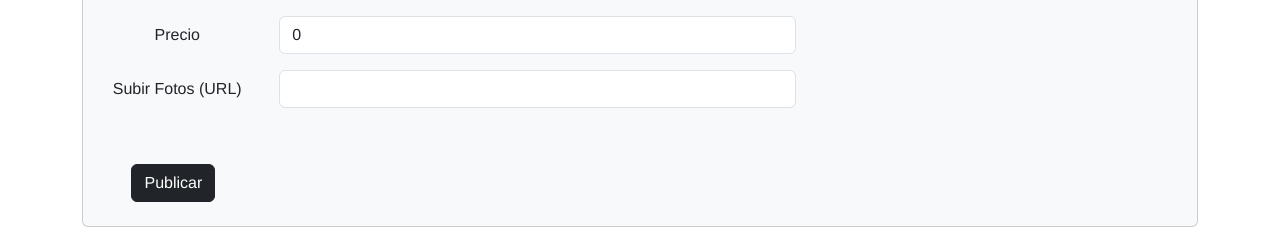
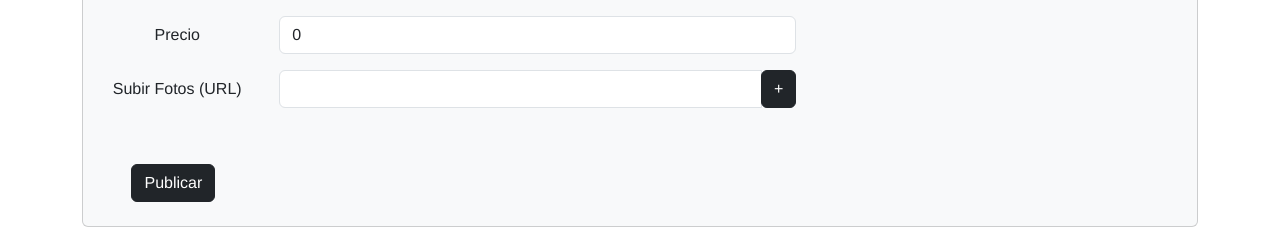
Before and after one commit to Quickron/LaLiga-Premier, a Vue app in the folder laligapremier-ui/: page /crear-camiseta in a window 1280 px wide. Shown: the part 1054-1283 px from the top of the page. Built offline with nearby package versions, Linux system fonts and the light colour scheme.

Commit message:
Múltilples imágenes con links añadidas al formulario de crear camiseta

```diff
--- a/laligapremier-ui/src/views/CrearCamisetaPage.vue
+++ b/laligapremier-ui/src/views/CrearCamisetaPage.vue
@@ -90,9 +90,17 @@
                         <div class="form-group row py-2">
                             <label for="file" class="col-sm-2 col-form-label">Subir Fotos (URL)</label>
                             <div class="col-sm-6">
-                                <input type="text" name="file" multiple class="form-control" v-model="camiseta.imagenes" />
+                                <div class="input-group">
+                                    <input type="text" name="file" multiple class="form-control" v-model="imagen" />
+                                    <div class="input-group-append">
+                                        <button class="btn btn-dark" @click.prevent="agregarImagen">+</button>
+                                    </div>
+                                </div>
                             </div>
+                            <div v-for="(imagen, index) in camiseta.imagenes" :key="index" class="ml-2">{{ imagen }}</div>
                         </div>
+
+
 
                         <div class="col-md-12">
                             <div v-if="error" class="alert alert-danger" role="alert">
@@ -152,6 +160,7 @@ export default {
             sent: false,
             error: false,
             marcas: [],
+            imagen: '',
         }
     },
     async mounted() {
@@ -168,6 +177,9 @@ export default {
         },
         eliminarItem(index) {
             this.camiseta.itemsCamiseta.splice(index, 1);
+        },
+        agregarImagen() {
+            this.camiseta.imagenes.push(this.imagen);
         },
         enviarForm() {
             if (this.nombreInvalido) {
```
